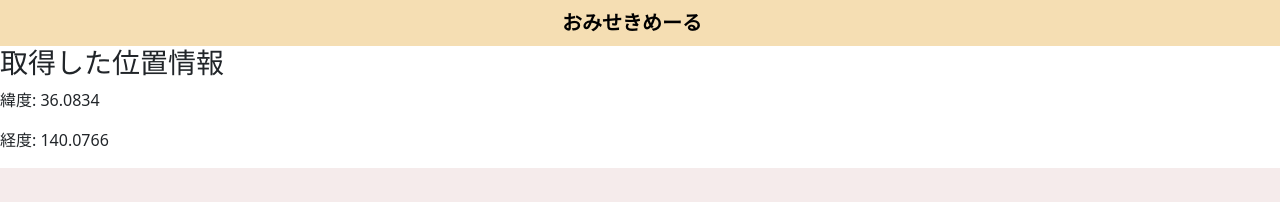
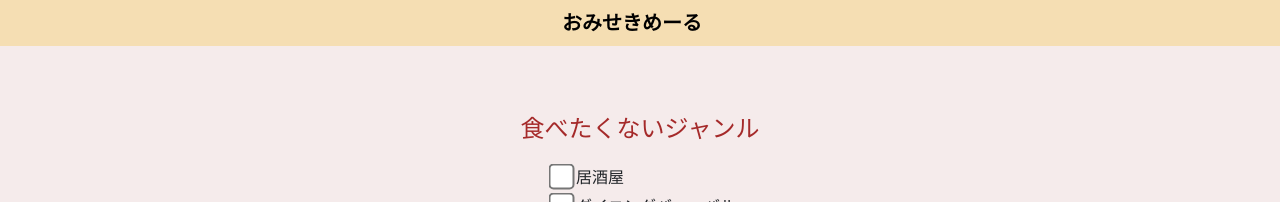
Before and after one commit to enpitut2023/omise-kimeru, a React (Create React App) app: page / in a window 1280 px wide. Shown: the top 202 px of the page. Built offline with nearby package versions, Linux system fonts and the light colour scheme; no server answers.

Commit message:
[Delete]デバッグ用に出していた位置情報を削除

```diff
--- a/src/Body.js
+++ b/src/Body.js
@@ -122,11 +122,6 @@
                 show={showGeoModal}
                 handleClose={() => setShowGeoModal(false)}
             />
-             <div>
-            <h3>取得した位置情報</h3>
-              <p>緯度: {geoLocation.lat}</p>
-              <p>経度: {geoLocation.lng}</p>
-            </div>
             <div
                 style={{
                     textAlign : 'center',
```
